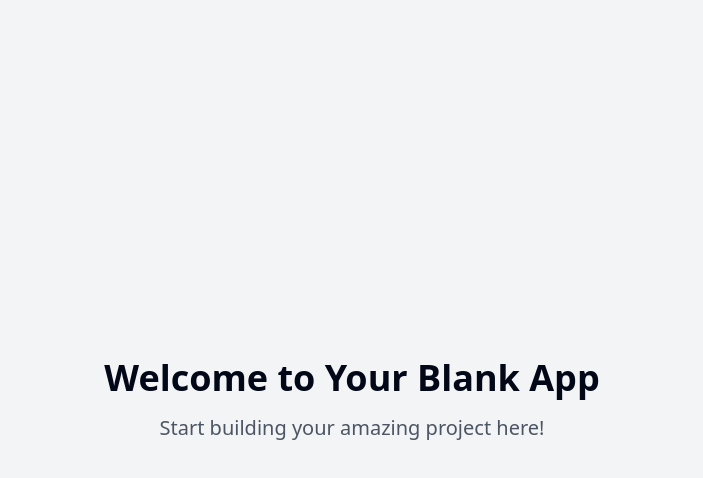
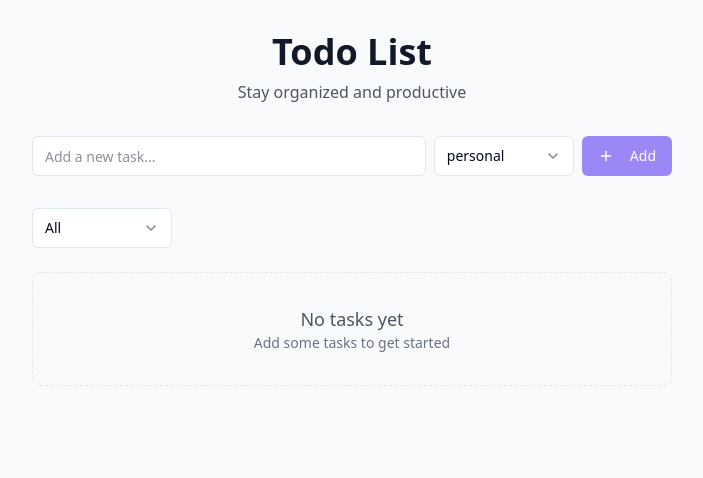
Before and after one commit to vijay4949/imagisphere, a React (Vite) app: page / in a window 1280 px wide. Shown: the top 478 px of the page, without its empty margins (288-991 px from the left). Built offline with nearby package versions, Linux system fonts and the light colour scheme.

Commit message:
Implement image-based application
This commit implements a new application based on a provided image.  The specific implementation details are not included in this commit message.

```diff
--- /dev/null
+++ b/src/components/TaskItem.tsx
@@ -0,0 +1,51 @@
+
+import React from "react";
+import { Check, Trash2 } from "lucide-react";
+import { Task } from "@/types/task";
+import { cn } from "@/lib/utils";
+
+interface TaskItemProps {
+  task: Task;
+  onComplete: (id: string) => void;
+  onDelete: (id: string) => void;
+}
+
+const TaskItem = ({ task, onComplete, onDelete }: TaskItemProps) => {
+  return (
+    <div
+      className={cn(
+        "group relative flex items-center gap-4 rounded-lg border bg-white p-4 shadow-sm transition-all hover:shadow-md animate-slide-in",
+        task.completed && "bg-secondary"
+      )}
+    >
+      <button
+        onClick={() => onComplete(task.id)}
+        className={cn(
+          "flex h-6 w-6 items-center justify-center rounded-full border-2 border-primary transition-all hover:bg-primary/10",
+          task.completed && "border-primary bg-primary"
+        )}
+      >
+        {task.completed && <Check className="h-4 w-4 text-white" />}
+      </button>
+      <span
+        className={cn(
+          "flex-1 text-sm font-medium text-gray-800",
+          task.completed && "text-gray-400 line-through"
+        )}
+      >
+        {task.title}
+      </span>
+      <span className="rounded-full bg-accent px-3 py-1 text-xs font-medium text-accent-foreground">
+        {task.category}
+      </span>
+      <button
+        onClick={() => onDelete(task.id)}
+        className="invisible text-gray-400 transition-colors hover:text-red-500 group-hover:visible"
+      >
+        <Trash2 className="h-4 w-4" />
+      </button>
+    </div>
+  );
+};
+
+export default TaskItem;
--- /dev/null
+++ b/src/components/TodoList.tsx
@@ -0,0 +1,137 @@
+
+import React, { useState } from "react";
+import { Task, TaskCategory } from "@/types/task";
+import TaskItem from "./TaskItem";
+import { Plus } from "lucide-react";
+import { Button } from "@/components/ui/button";
+import { Input } from "@/components/ui/input";
+import {
+  Select,
+  SelectContent,
+  SelectGroup,
+  SelectItem,
+  SelectTrigger,
+  SelectValue,
+} from "@/components/ui/select";
+
+const categories: TaskCategory[] = ["personal", "work", "shopping", "health"];
+
+const TodoList = () => {
+  const [tasks, setTasks] = useState<Task[]>([]);
+  const [newTask, setNewTask] = useState("");
+  const [selectedCategory, setSelectedCategory] = useState<TaskCategory>("personal");
+  const [filter, setFilter] = useState<"all" | TaskCategory>("all");
+
+  const addTask = (e: React.FormEvent) => {
+    e.preventDefault();
+    if (!newTask.trim()) return;
+
+    const task: Task = {
+      id: crypto.randomUUID(),
+      title: newTask,
+      completed: false,
+      category: selectedCategory,
+      createdAt: new Date(),
+    };
+
+    setTasks([task, ...tasks]);
+    setNewTask("");
+  };
+
+  const toggleComplete = (id: string) => {
+    setTasks(
+      tasks.map((task) =>
+        task.id === id ? { ...task, completed: !task.completed } : task
+      )
+    );
+  };
+
+  const deleteTask = (id: string) => {
+    setTasks(tasks.filter((task) => task.id !== id));
+  };
+
+  const filteredTasks = filter === "all"
+    ? tasks
+    : tasks.filter((task) => task.category === filter);
+
+  return (
+    <div className="mx-auto max-w-2xl px-4 py-8">
+      <div className="mb-8 text-center">
+        <h1 className="text-4xl font-bold text-gray-900">Todo List</h1>
+        <p className="mt-2 text-gray-600">Stay organized and productive</p>
+      </div>
+
+      <form onSubmit={addTask} className="mb-8 flex gap-2">
+        <Input
+          type="text"
+          value={newTask}
+          onChange={(e) => setNewTask(e.target.value)}
+          placeholder="Add a new task..."
+          className="flex-1"
+        />
+        <Select
+          value={selectedCategory}
+          onValueChange={(value: TaskCategory) => setSelectedCategory(value)}
+        >
+          <SelectTrigger className="w-[140px]">
+            <SelectValue />
+          </SelectTrigger>
+          <SelectContent>
+            <SelectGroup>
+              {categories.map((category) => (
+                <SelectItem key={category} value={category}>
+                  {category}
+                </SelectItem>
+              ))}
+            </SelectGroup>
+          </SelectContent>
+        </Select>
+        <Button type="submit">
+          <Plus className="mr-2 h-4 w-4" />
+          Add
+        </Button>
+      </form>
+
+      <div className="mb-6">
+        <Select
+          value={filter}
+          onValueChange={(value: "all" | TaskCategory) => setFilter(value)}
+        >
+          <SelectTrigger className="w-[140px]">
+            <SelectValue />
+          </SelectTrigger>
+          <SelectContent>
+            <SelectGroup>
+              <SelectItem value="all">All</SelectItem>
+              {categories.map((category) => (
+                <SelectItem key={category} value={category}>
+                  {category}
+                </SelectItem>
+              ))}
+            </SelectGroup>
+          </SelectContent>
+        </Select>
+      </div>
+
+      <div className="space-y-3">
+        {filteredTasks.length === 0 ? (
+          <div className="flex flex-col items-center justify-center rounded-lg border border-dashed p-8 text-center">
+            <p className="text-lg font-medium text-gray-600">No tasks yet</p>
+            <p className="text-sm text-gray-500">Add some tasks to get started</p>
+          </div>
+        ) : (
+          filteredTasks.map((task) => (
+            <TaskItem
+              key={task.id}
+              task={task}
+              onComplete={toggleComplete}
+              onDelete={deleteTask}
+            />
+          ))
+        )}
+      </div>
+    </div>
+  );
+};
+
+export default TodoList;
--- a/src/pages/Index.tsx
+++ b/src/pages/Index.tsx
@@ -1,12 +1,10 @@
-// Update this page (the content is just a fallback if you fail to update the page)
+
+import TodoList from "@/components/TodoList";
 
 const Index = () => {
   return (
-    <div className="min-h-screen flex items-center justify-center bg-gray-100">
-      <div className="text-center">
-        <h1 className="text-4xl font-bold mb-4">Welcome to Your Blank App</h1>
-        <p className="text-xl text-gray-600">Start building your amazing project here!</p>
-      </div>
+    <div className="min-h-screen bg-gray-50">
+      <TodoList />
     </div>
   );
 };
--- /dev/null
+++ b/src/types/task.ts
@@ -0,0 +1,10 @@
+
+export type TaskCategory = "personal" | "work" | "shopping" | "health";
+
+export interface Task {
+  id: string;
+  title: string;
+  completed: boolean;
+  category: TaskCategory;
+  createdAt: Date;
+}
--- a/tailwind.config.ts
+++ b/tailwind.config.ts
@@ -1,3 +1,4 @@
+
 import type { Config } from "tailwindcss";
 
 export default {
@@ -12,85 +13,50 @@ export default {
   theme: {
     container: {
       center: true,
-			padding: '2rem',
+      padding: "2rem",
       screens: {
-				'2xl': '1400px'
-			}
+        "2xl": "1400px",
+      },
     },
     extend: {
       colors: {
-				border: 'hsl(var(--border))',
-				input: 'hsl(var(--input))',
-				ring: 'hsl(var(--ring))',
-				background: 'hsl(var(--background))',
-				foreground: 'hsl(var(--foreground))',
+        border: "hsl(var(--border))",
+        input: "hsl(var(--input))",
+        ring: "hsl(var(--ring))",
+        background: "hsl(var(--background))",
+        foreground: "hsl(var(--foreground))",
         primary: {
-					DEFAULT: 'hsl(var(--primary))',
-					foreground: 'hsl(var(--primary-foreground))'
+          DEFAULT: "#9b87f5",
+          foreground: "#ffffff",
         },
         secondary: {
-					DEFAULT: 'hsl(var(--secondary))',
-					foreground: 'hsl(var(--secondary-foreground))'
-				},
-				destructive: {
-					DEFAULT: 'hsl(var(--destructive))',
-					foreground: 'hsl(var(--destructive-foreground))'
+          DEFAULT: "#F1F0FB",
+          foreground: "#1A1F2C",
         },
         muted: {
-					DEFAULT: 'hsl(var(--muted))',
-					foreground: 'hsl(var(--muted-foreground))'
+          DEFAULT: "#F6F6F7",
+          foreground: "#8E9196",
         },
         accent: {
-					DEFAULT: 'hsl(var(--accent))',
-					foreground: 'hsl(var(--accent-foreground))'
+          DEFAULT: "#E5DEFF",
+          foreground: "#6E59A5",
         },
-				popover: {
-					DEFAULT: 'hsl(var(--popover))',
-					foreground: 'hsl(var(--popover-foreground))'
-				},
-				card: {
-					DEFAULT: 'hsl(var(--card))',
-					foreground: 'hsl(var(--card-foreground))'
-				},
-				sidebar: {
-					DEFAULT: 'hsl(var(--sidebar-background))',
-					foreground: 'hsl(var(--sidebar-foreground))',
-					primary: 'hsl(var(--sidebar-primary))',
-					'primary-foreground': 'hsl(var(--sidebar-primary-foreground))',
-					accent: 'hsl(var(--sidebar-accent))',
-					'accent-foreground': 'hsl(var(--sidebar-accent-foreground))',
-					border: 'hsl(var(--sidebar-border))',
-					ring: 'hsl(var(--sidebar-ring))'
-				}
-			},
-			borderRadius: {
-				lg: 'var(--radius)',
-				md: 'calc(var(--radius) - 2px)',
-				sm: 'calc(var(--radius) - 4px)'
       },
       keyframes: {
-				'accordion-down': {
-					from: {
-						height: '0'
+        "task-complete": {
+          "0%": { width: "0%" },
+          "100%": { width: "100%" },
         },
-					to: {
-						height: 'var(--radix-accordion-content-height)'
-					}
+        "slide-in": {
+          "0%": { transform: "translateY(10px)", opacity: "0" },
+          "100%": { transform: "translateY(0)", opacity: "1" },
         },
-				'accordion-up': {
-					from: {
-						height: 'var(--radix-accordion-content-height)'
-					},
-					to: {
-						height: '0'
-					}
-				}
       },
       animation: {
-				'accordion-down': 'accordion-down 0.2s ease-out',
-				'accordion-up': 'accordion-up 0.2s ease-out'
-			}
-		}
+        "task-complete": "task-complete 0.3s ease-in-out forwards",
+        "slide-in": "slide-in 0.2s ease-out forwards",
+      },
+    },
   },
   plugins: [require("tailwindcss-animate")],
 } satisfies Config;
```
Lines whose indentation alone changed are shown as unchanged.
